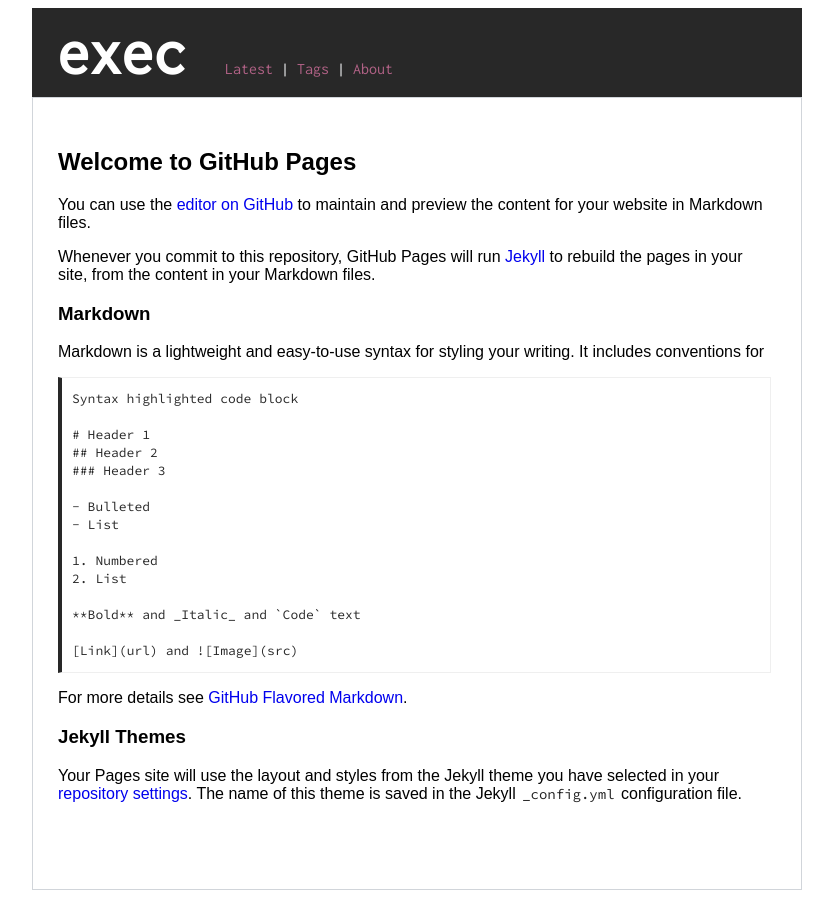
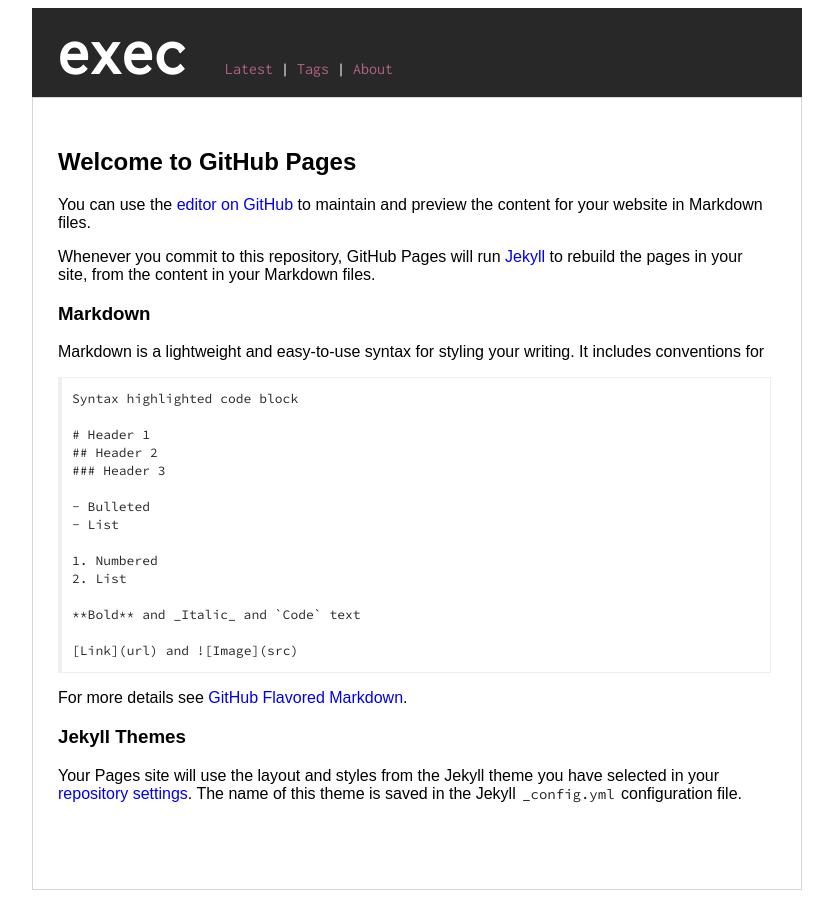
Before and after one commit to execas/execas.github.io, a Jekyll site: the page built from test.md, in a window 1280 px wide. Shown: the whole page, without its empty margins (223-1056 px from the left). Built offline with Jekyll 4.4.1, drawn with Linux system fonts in a browser that asks for light colours; our own code applies the rules of GitHub Pages for plain Markdown files.

Commit message:
Update execas.css

```diff
--- a/css/execas.css
+++ b/css/execas.css
@@ -35,7 +35,7 @@ pre {
      padding-top: 12px;
      white-space: pre;
      border: 1px solid #efefef;
-     border-left:4px solid #282828;
+     border-left:4px solid #efefef;
      overflow: auto;
      /*border-radius: 5px 5px 5px 5px;     */
 
```
